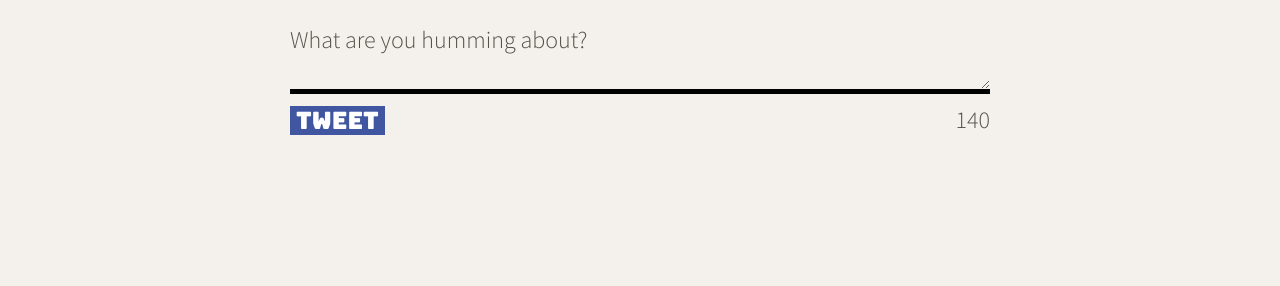
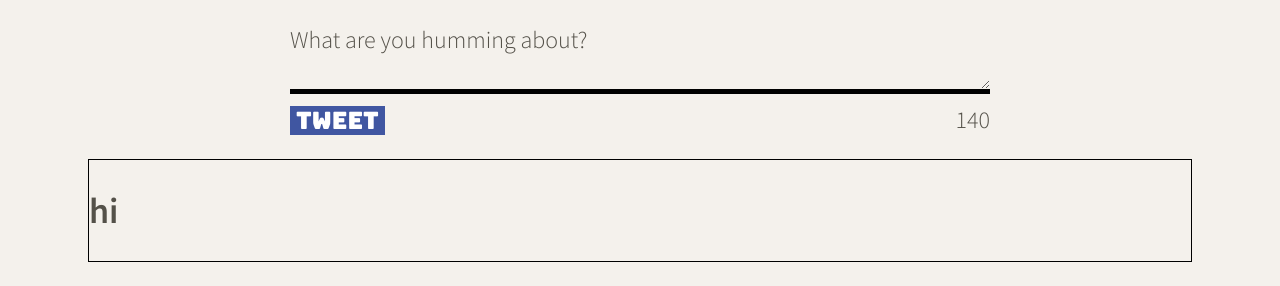
Before and after one commit to bitaj95/tweeter_app_2, a website: page public/index.html in a window 1280 px wide. Shown: the part 595-881 px from the top of the page. Before the commit the page ends 800 px from the top, so only its background shows below. Drawn offline with nearby package versions, Linux system fonts and the light colour scheme.

Commit message:
created container for posted tweet

```diff
--- a/public/index.html
+++ b/public/index.html
@@ -23,6 +23,7 @@
     <link rel="stylesheet" href="/styles/nav.css" type="text/css" />
     <link rel="stylesheet" href="/styles/header.css" type="text/css" />
     <link rel="stylesheet" href="/styles/new-tweet.css" type="text/css" />
+    <link rel="stylesheet" href="/styles/tweets.css" type="text/css" />
 
     <!--App JS-->
     <script src="scripts/composer-char-counter.js"></script>
@@ -67,6 +68,20 @@
           </div>
         </form>
       </section>
+
+      <section class="tweet-container">
+        <article class="tweet">
+          <h2>hi</h2>
+
+
+        </article>
+      </section>
+
     </main>
+
+
+
+
+
   </body>
 </html>
--- a/public/styles/layout.css
+++ b/public/styles/layout.css
@@ -23,6 +23,7 @@ body {
 
 main {
   display: flex;
+  flex-direction: column;
   position: relative;
   top: 520px;
   width: 90%;
--- a/public/styles/new-tweet.css
+++ b/public/styles/new-tweet.css
@@ -3,7 +3,6 @@
   display: flex;
   margin: auto;
 }
-
 
 form {
   display: flex;
--- /dev/null
+++ b/public/styles/tweets.css
@@ -0,0 +1,6 @@
+.tweet-container {
+  display: flex;
+  position: relative;
+  margin: 1em;
+  border: 1px solid black;
+}
```
